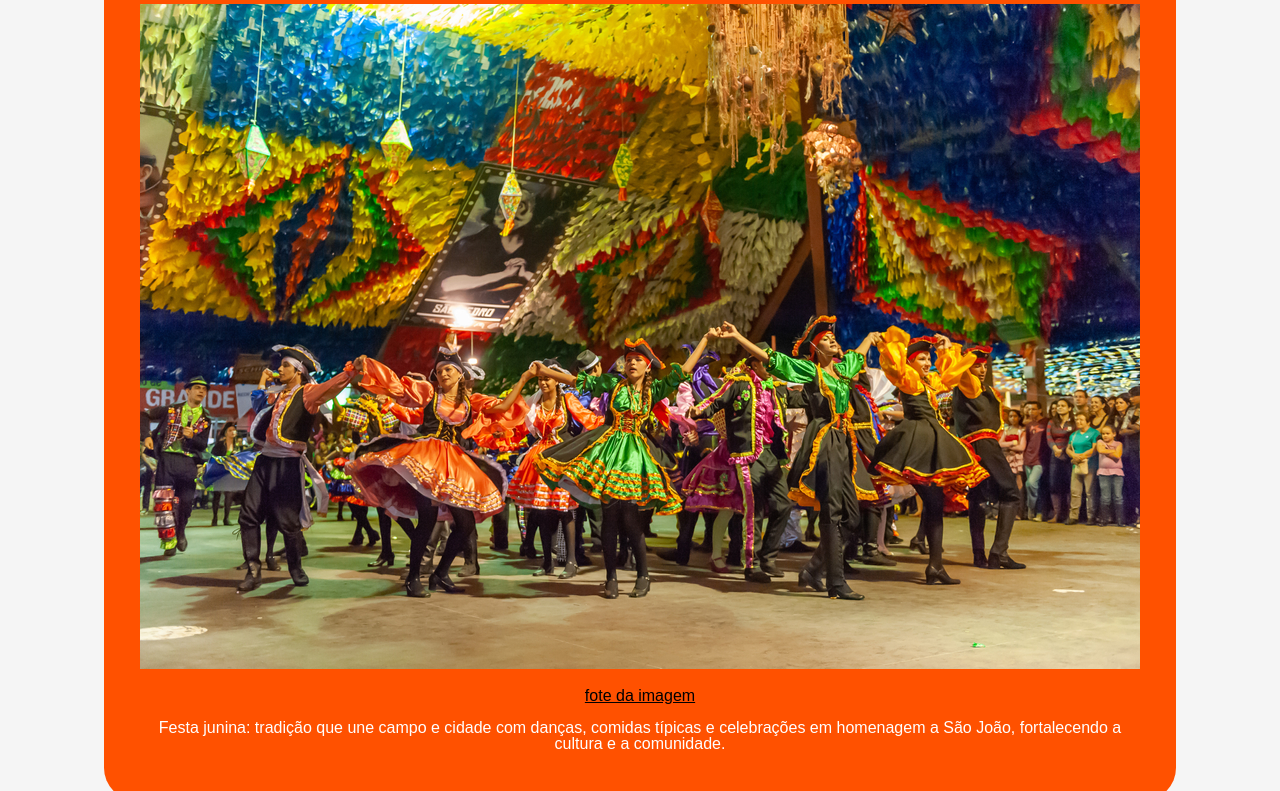
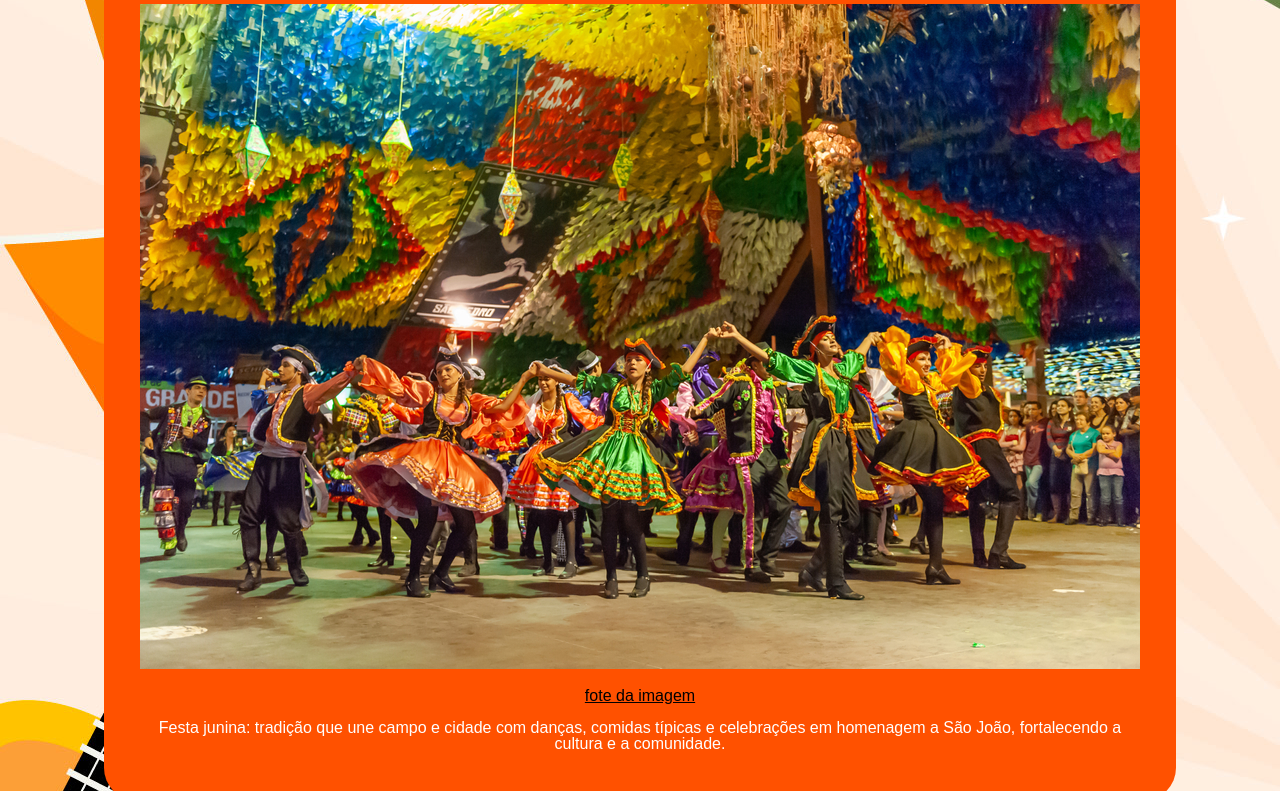
Before and after one commit to camisanjosz/projeto-camila.agrinho, a plain HTML site: page index.html in a window 1280 px wide. Shown: the part 151-942 px from the top of the page. Drawn offline with Linux system fonts and the light colour scheme.

Commit message:
colocando uma noma imagem no background da pagina

```diff
--- a/style.css
+++ b/style.css
@@ -3,7 +3,7 @@ body {
     margin:10;
     padding: 0;
     line-height: 1;
-    background-color: #f5f5f5;
+    background: url('img/8895911.jpg');
     color: #333;
 }
 
```
Also changed, not shown: img/8895911.jpg (added).
